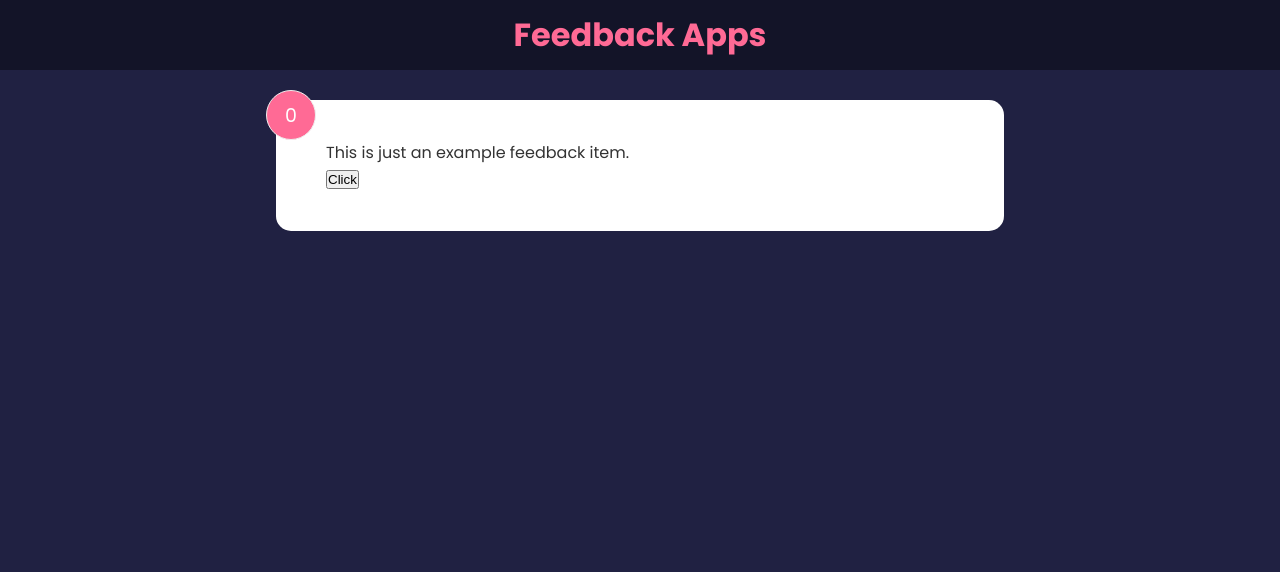
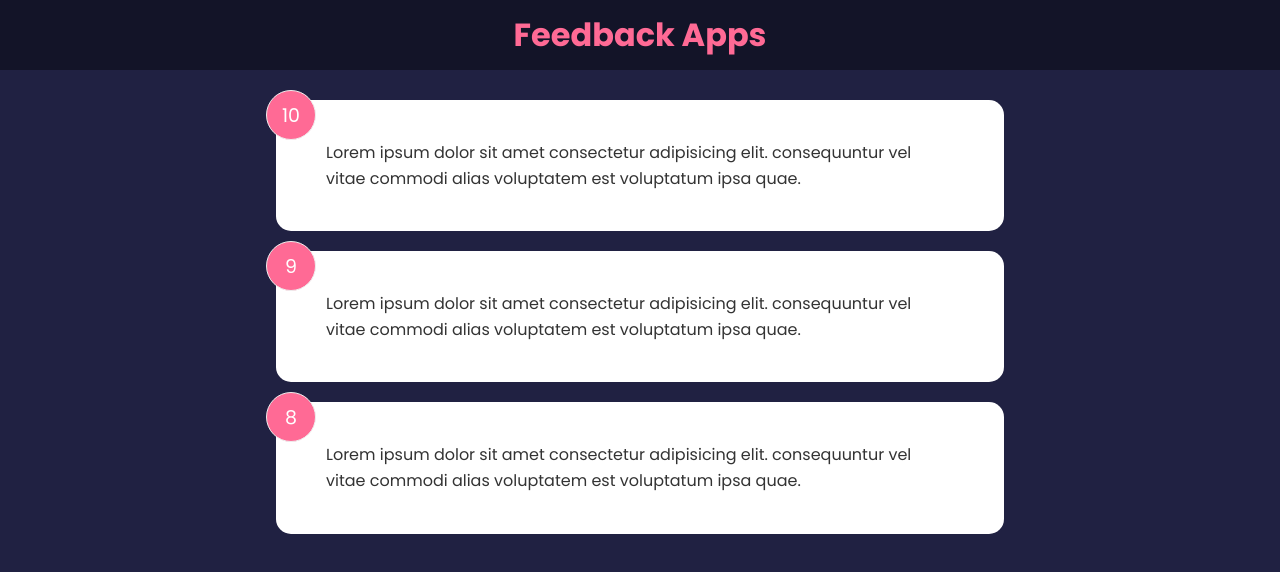
Before and after one commit to adittanu/Feedback-app, a React (Create React App) app: page / in a window 1280 px wide. Shown: the top 572 px of the page. Built offline with nearby package versions, Linux system fonts and the light colour scheme.

Commit message:
[useState] App Level

```diff
--- a/src/App.js
+++ b/src/App.js
@@ -1,7 +1,11 @@
 import Header from './components/Header'
-import FeedbackItem from './components/FeedbackItem';
+import FeedbackItems from './components/FeedbackItems';
+import { useState } from 'react';
+import FeedbackData from './data/FeedbackData';
 
 function App() {
+    const [feedback, setFeedback] = useState(FeedbackData)
+
     const loading = false;
     if (loading) return (<h1>Loading...</h1>)
 
@@ -9,7 +13,7 @@
         <>
             <Header />
             <div className="container">
-                <FeedbackItem />
+                <FeedbackItems feedback={feedback}/>
             </div>
         </>
     )
--- a/src/components/FeedbackItem.jsx
+++ b/src/components/FeedbackItem.jsx
@@ -1,27 +1,12 @@
-import PropTypes from 'prop-types'
-import { useState } from 'react'
-
-function FeedbackItem() {
-    const [rating, setRating] = useState(0)
-    const [text, setText] = useState("This is just an example feedback item.")
-
-    const addRating = () => {
-        // setRating(10)
-        setRating((prev) => {
-            console.log("🚀 ~ file: FeedbackItem.jsx ~ line 12 ~ setRating ~ prev", prev)
-            return prev + 1;
-        })
-    }
-
+function FeedbackItem({ item }) {
     return (
         <div className="card">
-            <div className="num-display">{rating}</div>
+            <div className="num-display">{item.rating}</div>
             <div className="text-display">
-                {text}
+                {item.text}
             </div>
-            <button onClick={addRating}>Click</button>
         </div>
     )
 }
-FeedbackItem.propTypes = {}
+
 export default FeedbackItem
--- /dev/null
+++ b/src/components/FeedbackItems.jsx
@@ -0,0 +1,14 @@
+import FeedbackItem from "./FeedbackItem"
+
+function FeedbackItems({ feedback }) {
+    if (!feedback || feedback.length === 0) {
+        return <div> No List Available</div>
+    }
+
+    return <div className="feedback-list">
+        {feedback.map((item) => (
+            <FeedbackItem key={item.id} item={item} />
+        ))}
+    </div>
+}
+export default FeedbackItems
--- /dev/null
+++ b/src/data/FeedbackData.js
@@ -0,0 +1,19 @@
+const FeedbackData = [
+    {
+      id: 1,
+      rating: 10,
+      text: 'Lorem ipsum dolor sit amet consectetur adipisicing elit. consequuntur vel vitae commodi alias voluptatem est voluptatum ipsa quae.',
+    },
+    {
+      id: 2,
+      rating: 9,
+      text: 'Lorem ipsum dolor sit amet consectetur adipisicing elit. consequuntur vel vitae commodi alias voluptatem est voluptatum ipsa quae.',
+    },
+    {
+      id: 3,
+      rating: 8,
+      text: 'Lorem ipsum dolor sit amet consectetur adipisicing elit. consequuntur vel vitae commodi alias voluptatem est voluptatum ipsa quae.',
+    },
+  ]
+
+  export default FeedbackData
```
